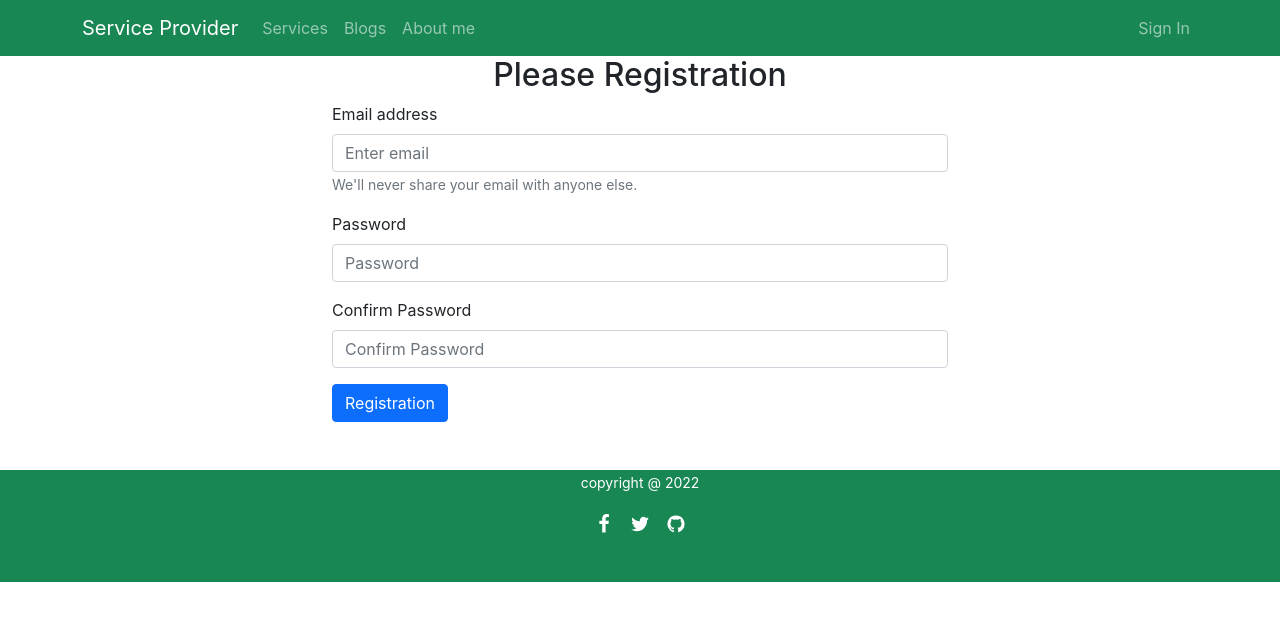
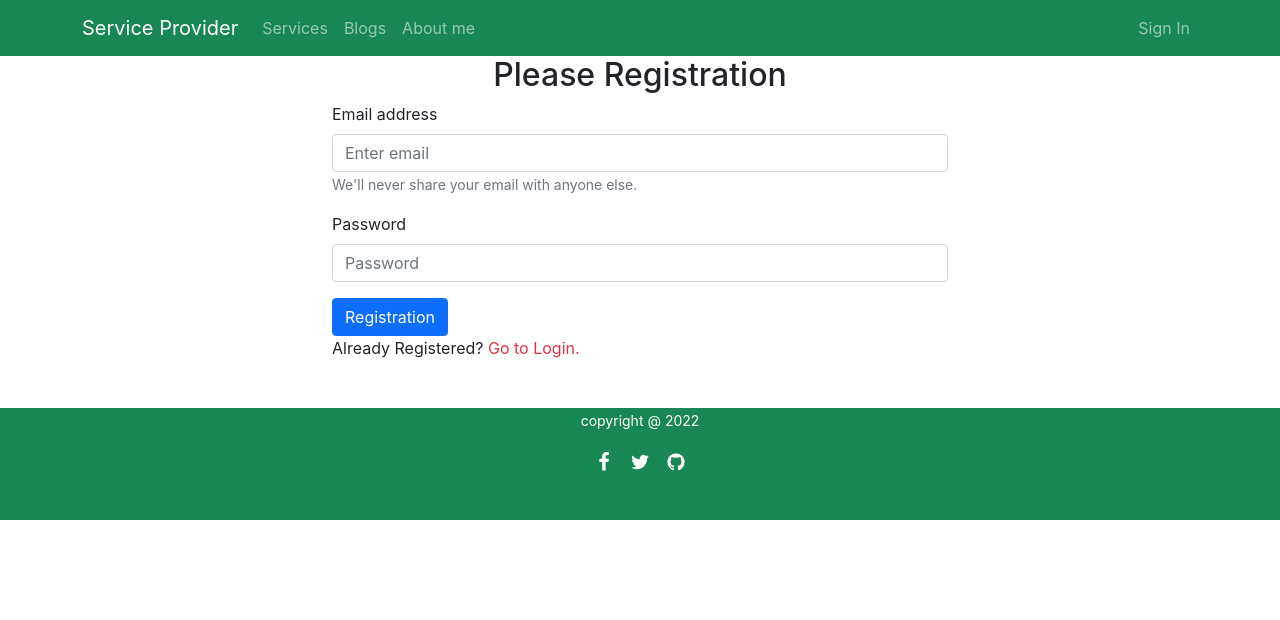
Before and after one commit to mubarakmohin1/firebase-Authentication-independent-service-provider, a React (Create React App) app: page /register in a window 1280 px wide. Shown: the top 620 px of the page. Built offline with nearby package versions, Linux system fonts and the light colour scheme.

Commit message:
partial autenticarion handle

```diff
--- a/package.json
+++ b/package.json
@@ -11,6 +11,7 @@
     "react": "^18.0.0",
     "react-bootstrap": "^2.2.3",
     "react-dom": "^18.0.0",
+    "react-firebase-hooks": "^5.0.3",
     "react-router-dom": "^6.3.0",
     "react-scripts": "5.0.1",
     "web-vitals": "^2.1.4"
--- a/src/components/Login/Login.js
+++ b/src/components/Login/Login.js
@@ -1,21 +1,34 @@
 
 import React, { useRef } from 'react';
 import { Button, Form } from 'react-bootstrap';
+import { useSignInWithEmailAndPassword } from 'react-firebase-hooks/auth';
 import { Link, useNavigate } from 'react-router-dom';
+import auth from '../../firebase.init';
 
 const Login = () => {
     const emailRef = useRef('');
     const passwordRef = useRef('');
     const navigate = useNavigate();
+    const [
+        signInWithEmailAndPassword,
+        user,
+        loading,
+        error,
+      ] = useSignInWithEmailAndPassword(auth);
 
     const submitButton = event => {
         event.preventDefault();
         const email = emailRef.current.value;
         const password = passwordRef.current.value;
+        signInWithEmailAndPassword(email, password)
     }
     const signUpNavigate = event => {
         navigate('/register')
     }
+    if(user){
+        navigate('/')
+    }
+
     return (
         <div className='container w-50'>
             <h2 className='text-center'>Please Login!</h2>
--- a/src/components/Register/Register.js
+++ b/src/components/Register/Register.js
@@ -1,14 +1,41 @@
-import React from 'react';
+import React, { useRef } from 'react';
 import { Button, Form } from 'react-bootstrap';
+import { Link, useNavigate } from 'react-router-dom';
+import auth from '../../firebase.init';
+import { useCreateUserWithEmailAndPassword } from 'react-firebase-hooks/auth';
+
 
 const Register = () => {
+
+    const [
+        createUserWithEmailAndPassword,
+        user,
+        loading,
+        error,
+      ] =  useCreateUserWithEmailAndPassword(auth);
+ const navigate = useNavigate();
+ const emailRef = useRef('');
+ const passwordRef = useRef('');
+ const signInNavigate = ()=>{
+     navigate('/signIn')
+ }
+ const registerButton = event=>{
+     event.preventDefault();
+    //  const name = event.target.name.value;
+    const email = emailRef.current.value;
+    const password = passwordRef.current.value;
+     createUserWithEmailAndPassword(email, password)
+ }
+ if(user){
+     navigate('/')
+ }
     return (
         <div className='container w-50'>
               <h2 className='text-center'>Please Registration</h2>
-            <Form>
+            <Form onSubmit={registerButton}>
                 <Form.Group className="mb-3" controlId="formBasicEmail">
                     <Form.Label>Email address</Form.Label>
-                    <Form.Control type="email" placeholder="Enter email" required />
+                    <Form.Control  ref={emailRef} type="email" placeholder="Enter email" required />
                     <Form.Text className="text-muted">
                         We'll never share your email with anyone else.
                     </Form.Text>
@@ -16,18 +43,19 @@ const Register = () => {
 
                 <Form.Group className="mb-3" controlId="formBasicPassword">
                     <Form.Label>Password</Form.Label>
-                    <Form.Control  type="password" placeholder="Password" required />
+                    <Form.Control  ref={passwordRef} type="password" placeholder="Password" required />
                 </Form.Group>
 
-                <Form.Group className="mb-3" controlId="formBasicPassword">
+                {/* <Form.Group className="mb-3" controlId="formBasicPassword">
                     <Form.Label>Confirm Password</Form.Label>
                     <Form.Control  type="password" placeholder="Confirm Password" required />
-                </Form.Group>
+                </Form.Group> */}
 
                 <Button variant="primary" type="submit">
                     Registration
                 </Button>
             </Form>
+            <p>Already Registered? <Link to={'/signIn'} className='text-danger pe-auto text-decoration-none' onClick={signInNavigate}>Go to Login.</Link></p>
         </div>
     );
 };
```
Also changed, not shown: 1 other file (tests, documents, lock files or other folders).
